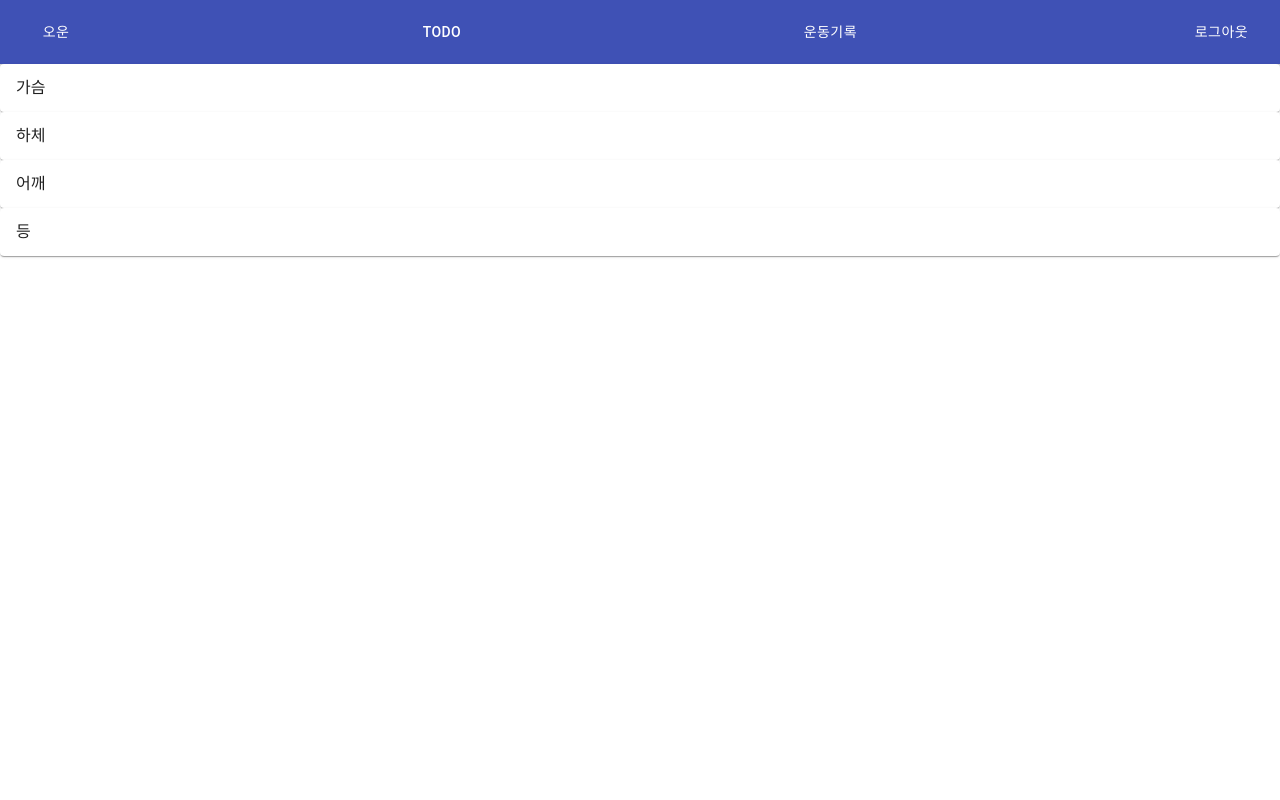
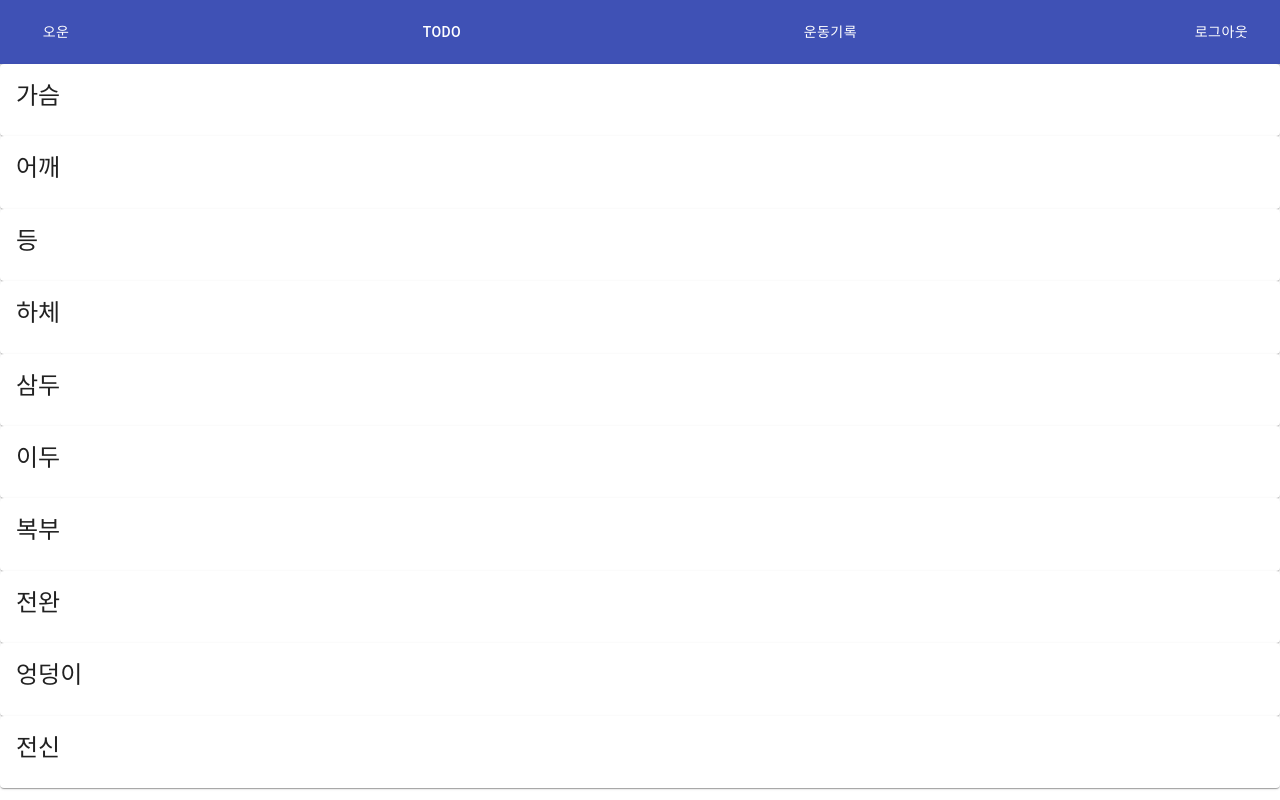
Before and after one commit to TEAM-maximum/workout-log-fe, a React (Create React App) app: page /workoutLog in a window 1280 px wide. Built offline with nearby package versions, Linux system fonts and the light colour scheme; no server answers.

Commit message:
Feat: workoutLog 운동 부위/이름 선택 페이지 추가

```diff
--- a/src/AppRouter.js
+++ b/src/AppRouter.js
@@ -4,7 +4,7 @@ import App from "./App";
 import Login from "./user/Login";
 import SignUp from "./user/SignUp";
 import Todo from "./todo/Todo";
-import WorkoutLog from "./workoutLog/WorkoutLog";
+import WorkoutLogAdd from "./workoutLog/WorkoutLogAdd";
 import Navbar from "./Navbar.js";
 
 import { BrowserRouter as Router, Routes, Route } from "react-router-dom";
@@ -24,7 +24,7 @@ const AppRouter = () => {
             </Route>
             <Route path="/" element={<App />}>
             </Route>
-            <Route path="/workoutLog" element={<WorkoutLog />}>
+            <Route path="/workoutLog" element={<WorkoutLogAdd />}>
             </Route>
           </Routes>
         </div>
--- a/src/todo/Todo.js
+++ b/src/todo/Todo.js
@@ -6,7 +6,7 @@ import {
   List,
   Container,
 } from "@material-ui/core";
-import { call} from "../service/ApiService"; // signout 추가
+import { call } from "../service/ApiService";
 
 const Todo = () => {
   const [state, setState] = useState({
--- a/src/workoutLog/WorkoutLog.js
+++ /dev/null
@@ -1,28 +0,0 @@
-import React, {useState, useEffect} from "react";
-import WokroutTarget from "./WorkoutTarget";
-
-const WorkoutLog = () => {
-    const [date, setDate] = useState();
-    const [setOrder, setSetOrder] = useState();
-    const [target, setTarget] = useState();
-    const [name, setName] = useState();
-    const [weight, setWeight] = useState();
-    const [reps, setReps] = useState();
-    const [category, setCategory] = useState([{target: "가슴"}, {target: "하체"}, {target: "어깨"}, {target: "등"}]);
-
-    useEffect(() => {
-        if(localStorage.getItem("ACCESS_TOKEN") === "null") {
-          window.location.href = "/login";
-        }
-      }, []);
-
-    return (
-        <div>
-            {category.map((item, idx) => (
-            <WokroutTarget item={item}></WokroutTarget>
-            ))}
-        </div>
-    )
-}
-
-export default WorkoutLog;
--- /dev/null
+++ b/src/workoutLog/WorkoutLogAdd.js
@@ -0,0 +1,64 @@
+import React, {useState, useEffect} from "react";
+import WorkoutTarget from "./WorkoutTarget";
+import WorkoutName from "./WorkoutName";
+import WorkoutSet from "./WorkoutSet";
+
+import { call } from "../service/ApiService";
+
+const WorkoutLogAdd = () => {
+    const [date, setDate] = useState("2022-02-22");
+    const [setOrder, setSetOrder] = useState("");
+    const [target, setTarget] = useState("");
+    const [name, setName] = useState("");
+    const [weight, setWeight] = useState("");
+    const [reps, setReps] = useState("");
+    const [targets, setTargets] = useState(["가슴", "어깨", "등", "하체", "삼두", "이두", "복부", "전완", "엉덩이", "전신"])
+    const [category, setCategory] = useState([]);
+
+    useEffect(() => {
+      if(localStorage.getItem("ACCESS_TOKEN") === "null") {
+        window.location.href = "/login";
+      }
+      call("/workoutcategory", "GET", null).then((response) => {
+        setCategory(response.data);
+      })
+    }, []);
+
+    useEffect(() => {
+      console.log("target:", target, "name:", name)
+    }, [target, name]);
+
+
+    var workoutTargetList = (
+      <div>
+          {targets.map((targetItem, idx) => (
+            <WorkoutTarget key={idx} targetItem={targetItem} setTarget={setTarget}></WorkoutTarget>
+          ))}
+      </div>
+    );
+
+    var workoutNameList = (
+      <WorkoutName target={target} category={category} setName={setName}></WorkoutName>
+    )
+
+    var workoutSet = (
+      <WorkoutSet></WorkoutSet>
+    )
+
+    var content = workoutTargetList
+
+    if(target) {
+      content = workoutNameList
+    }
+    if(name) {
+      content = workoutSet
+    }
+
+    return (
+      <div>
+        {content}
+      </div>
+    )
+}
+
+export default WorkoutLogAdd;
--- /dev/null
+++ b/src/workoutLog/WorkoutName.js
@@ -0,0 +1,29 @@
+import React, { } from "react";
+import { List, ListItem, ListItemText } from "@material-ui/core";
+
+const WorkoutName = (props) => {
+
+  const onItemClick = (e) => {
+    console.log("name select")
+    props.setName(e.target.innerText);
+  };
+
+  return (
+    <div>
+        <List>
+        {props.category.map((item, idx) => {
+            if(item.target === props.target){
+                return(
+                    <ListItem button key={idx}>
+                        <ListItemText onClick={onItemClick}>{item.name}</ListItemText>
+                    </ListItem>
+                )
+            }
+        }
+        )}
+        </List>
+    </div>
+  );
+};
+
+export default WorkoutName;
--- /dev/null
+++ b/src/workoutLog/WorkoutSet.js
@@ -0,0 +1,16 @@
+import React, { } from "react";
+import {  } from "@material-ui/core";
+
+const WorkoutSet = (props) => {
+
+  return (
+    <div>
+        reps - weight 추가 페이지
+        {/*
+            추가 버튼으로 reps/weight 한칸씩 추가
+         */}
+    </div>
+  );
+};
+
+export default WorkoutSet;
--- a/src/workoutLog/WorkoutTarget.js
+++ b/src/workoutLog/WorkoutTarget.js
@@ -1,20 +1,24 @@
-import React, { useState } from "react";
-import { Accordion, AccordionSummary, Typography, ListItemText, TextField, Paper, Button, Grid, InputBase } from "@material-ui/core";
-import {ExpandMoreIcon} from "@material-ui/icons/ExpandMore";
-const AddTodo = (props) => {
+import React, { } from "react";
+import { Typography, Card, CardActionArea, CardContent} from "@material-ui/core";
+
+const WorkoutTarget = (props) => {
+
+  const onItemClick = (e) => {
+    console.log("target select")
+    props.setTarget(e.target.innerText);
+  };
+
   return (
     <div>
-        <Accordion>
-            <AccordionSummary
-            aria-controls="panel1a-content"
-            id="panel1a-header"
-            >
-            {/* workoutName컴포넌트들을 출력한다. */}
-            <Typography>{props.item.target}</Typography>
-            </AccordionSummary>
-        </Accordion>
+      <Card>
+        <CardActionArea onClick={onItemClick}>
+          <CardContent>
+            <Typography gutterBottom variant="h5" component="h2">{props.targetItem}</Typography>
+          </CardContent>
+        </CardActionArea>
+      </Card>
     </div>
   );
 };
 
-export default AddTodo;
+export default WorkoutTarget;
```
